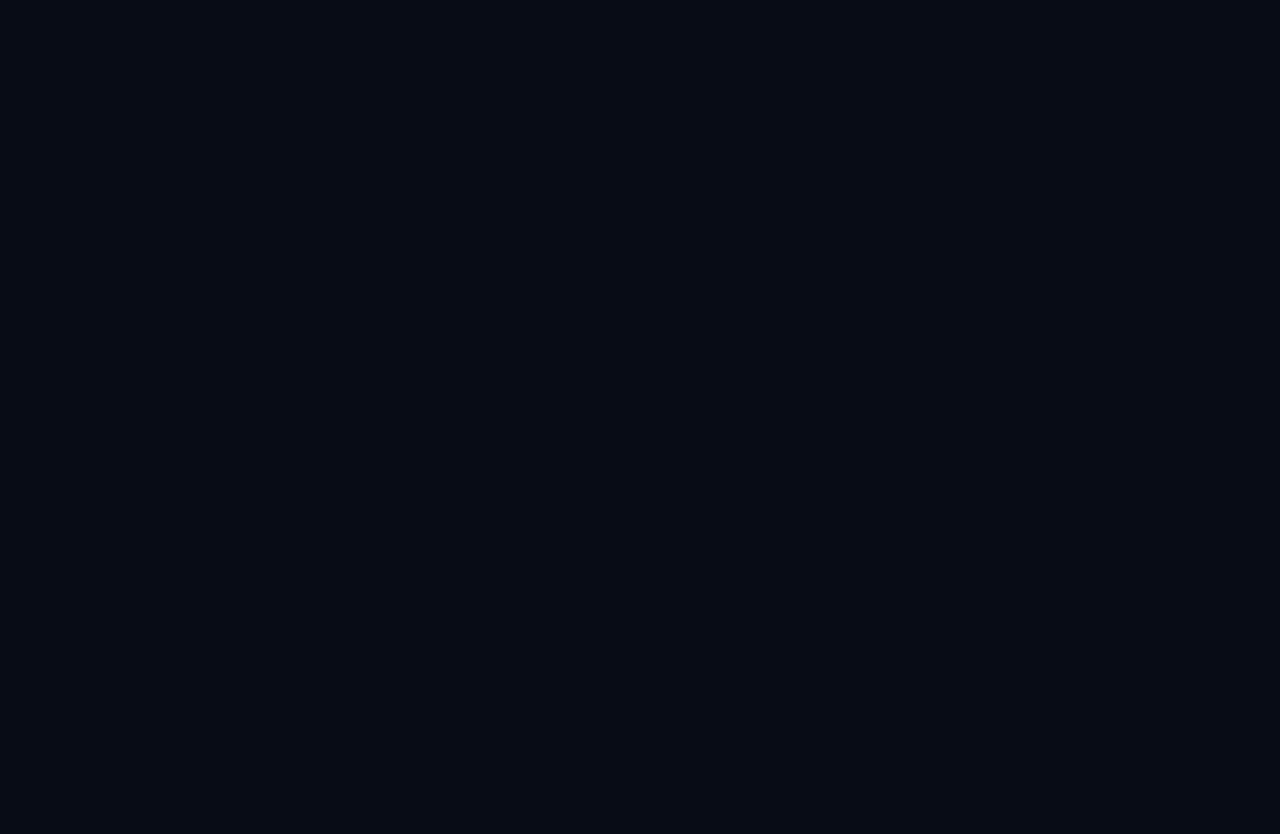
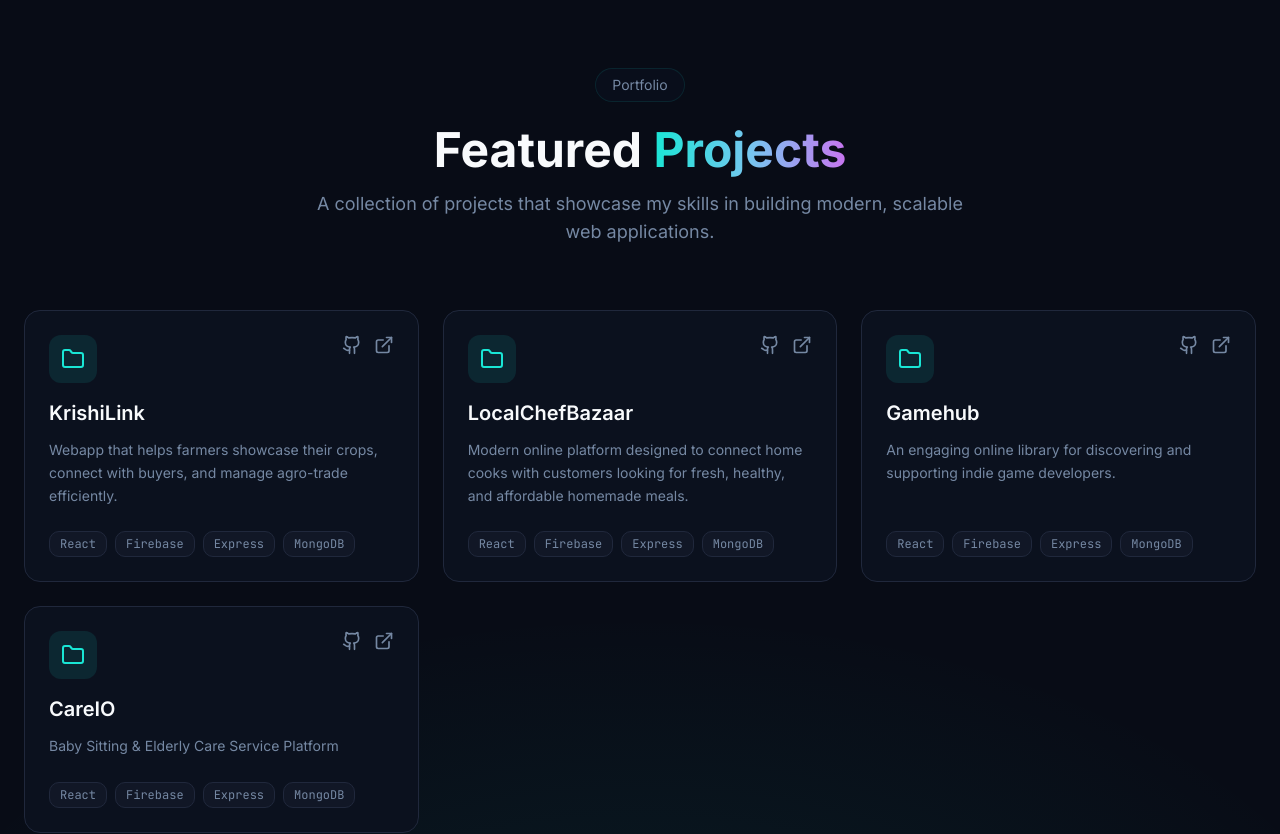
Before and after one commit to utshomh/portfolio, a React (Vite) app: page / in a window 1280 px wide. Shown: the part 860-1694 px from the top of the page. Before the commit the page ends 800 px from the top, so only its background shows below. Built offline with nearby package versions, Linux system fonts and the light colour scheme.

Commit message:
added projects section

```diff
--- a/src/App.tsx
+++ b/src/App.tsx
@@ -1,5 +1,6 @@
 import Header from "./components/Header";
 import Hero from "./components/Hero";
+import Projects from "./components/Projects";
 
 const App = () => {
   return (
@@ -7,6 +8,7 @@ const App = () => {
       <Header />
       <main>
         <Hero />
+        <Projects />
       </main>
     </div>
   );
--- /dev/null
+++ b/src/components/Projects.tsx
@@ -0,0 +1,190 @@
+import { ExternalLink, Github, Folder } from "lucide-react";
+import { motion } from "framer-motion";
+
+const Projects = () => {
+  const projects = [
+    {
+      title: "KrishiLink",
+      description:
+        "Webapp that helps farmers showcase their crops, connect with buyers, and manage agro-trade efficiently.",
+      tech: ["React", "Firebase", "Express", "MongoDB"],
+      github: "https://github.com/utshomh/krishilink-client",
+      live: "https://krishilink.web.app",
+    },
+    {
+      title: "LocalChefBazaar",
+      description:
+        "Modern online platform designed to connect home cooks with customers looking for fresh, healthy, and affordable homemade meals.",
+      tech: ["React", "Firebase", "Express", "MongoDB"],
+      github: "https://github.com/utshomh/LocalChefBazaarClient",
+      live: "localchefbazaarclient.onrender.com/",
+    },
+    {
+      title: "Gamehub",
+      description:
+        "An engaging online library for discovering and supporting indie game developers.",
+      tech: ["React", "Firebase", "Express", "MongoDB"],
+      github: "https://github.com/utshomh/gamehub",
+      live: "https://gamehub-by-utsho.web.app/",
+    },
+    {
+      title: "CareIO",
+      description: "Baby Sitting & Elderly Care Service Platform",
+      tech: ["React", "Firebase", "Express", "MongoDB"],
+      github: "https://github.com/utshomh/care-io",
+      live: "https://care-io.vercel.app/",
+    },
+  ];
+
+  const containerVariants = {
+    hidden: { opacity: 0 },
+    visible: {
+      opacity: 1,
+      transition: { staggerChildren: 0.1 },
+    },
+  };
+
+  const cardVariants = {
+    hidden: { opacity: 0, y: 50 },
+    visible: {
+      opacity: 1,
+      y: 0,
+      transition: { duration: 0.6, ease: [0.25, 0.46, 0.45, 0.94] as const },
+    },
+  };
+
+  return (
+    <section id="projects" className="relative py-24 lg:py-32 overflow-hidden">
+      {/* Background Effects */}
+      <div className="absolute inset-0 bg-[radial-gradient(ellipse_60%_40%_at_50%_100%,hsl(var(--primary)/0.08),transparent)]" />
+
+      <div className="container mx-auto px-6 relative z-10">
+        {/* Section Header */}
+        <motion.div
+          initial={{ opacity: 0, y: 30 }}
+          whileInView={{ opacity: 1, y: 0 }}
+          viewport={{ once: true, margin: "-100px" }}
+          transition={{ duration: 0.6 }}
+          className="text-center mb-16"
+        >
+          <motion.span
+            initial={{ opacity: 0, scale: 0.8 }}
+            whileInView={{ opacity: 1, scale: 1 }}
+            viewport={{ once: true }}
+            transition={{ delay: 0.1 }}
+            className="inline-block px-4 py-1.5 rounded-full glass border border-primary/20 text-sm text-muted-foreground mb-6"
+          >
+            Portfolio
+          </motion.span>
+          <h2 className="text-3xl sm:text-4xl md:text-5xl font-bold mb-4">
+            Featured <span className="gradient-text">Projects</span>
+          </h2>
+          <p className="text-muted-foreground text-lg max-w-2xl mx-auto">
+            A collection of projects that showcase my skills in building modern,
+            scalable web applications.
+          </p>
+        </motion.div>
+
+        {/* Featured Projects Grid */}
+        <motion.div
+          variants={containerVariants}
+          initial="hidden"
+          whileInView="visible"
+          viewport={{ once: true, margin: "-50px" }}
+          className="grid md:grid-cols-2 lg:grid-cols-3 gap-6 mb-12"
+        >
+          {projects.map((project) => (
+            <motion.article
+              key={project.title}
+              variants={cardVariants}
+              whileHover={{ y: -8, transition: { duration: 0.3 } }}
+              className="group relative bg-card rounded-2xl border border-border overflow-hidden hover:border-primary/30 transition-colors duration-300"
+            >
+              {/* Card Glow Effect */}
+              <div className="absolute inset-0 bg-gradient-to-br from-primary/5 via-transparent to-transparent opacity-0 group-hover:opacity-100 transition-opacity duration-500" />
+
+              <div className="relative p-6 flex flex-col h-full">
+                {/* Header */}
+                <div className="flex items-start justify-between mb-4">
+                  <motion.div
+                    whileHover={{ rotate: -10, scale: 1.1 }}
+                    className="w-12 h-12 rounded-xl bg-primary/10 flex items-center justify-center"
+                  >
+                    <Folder className="w-6 h-6 text-primary" />
+                  </motion.div>
+                  <div className="flex gap-3">
+                    <motion.a
+                      whileHover={{ scale: 1.15, y: -2 }}
+                      whileTap={{ scale: 0.95 }}
+                      href={project.github}
+                      target="_blank"
+                      rel="noopener noreferrer"
+                      className="text-muted-foreground hover:text-foreground transition-colors"
+                      aria-label="View source code"
+                    >
+                      <Github className="w-5 h-5" />
+                    </motion.a>
+                    <motion.a
+                      whileHover={{ scale: 1.15, y: -2 }}
+                      whileTap={{ scale: 0.95 }}
+                      href={project.live}
+                      target="_blank"
+                      rel="noopener noreferrer"
+                      className="text-muted-foreground hover:text-foreground transition-colors"
+                      aria-label="View live project"
+                    >
+                      <ExternalLink className="w-5 h-5" />
+                    </motion.a>
+                  </div>
+                </div>
+
+                {/* Content */}
+                <h3 className="text-xl font-semibold text-foreground mb-3 group-hover:text-primary transition-colors">
+                  {project.title}
+                </h3>
+                <p className="text-muted-foreground text-sm leading-relaxed mb-6 flex-grow">
+                  {project.description}
+                </p>
+
+                {/* Tech Stack */}
+                <div className="flex flex-wrap gap-2 mt-auto">
+                  {project.tech.map((tech) => (
+                    <span
+                      key={tech}
+                      className="px-2.5 py-1 text-xs font-mono bg-secondary/50 text-muted-foreground rounded-md border border-border"
+                    >
+                      {tech}
+                    </span>
+                  ))}
+                </div>
+              </div>
+            </motion.article>
+          ))}
+        </motion.div>
+
+        {/* View All Button */}
+        <motion.div
+          initial={{ opacity: 0, y: 20 }}
+          whileInView={{ opacity: 1, y: 0 }}
+          viewport={{ once: true }}
+          transition={{ delay: 0.3 }}
+          className="text-center mt-12"
+        >
+          <motion.a
+            whileHover={{ scale: 1.05 }}
+            whileTap={{ scale: 0.98 }}
+            href="https://github.com/utshomh"
+            target="_blank"
+            rel="noopener noreferrer"
+            className="inline-flex items-center gap-2 px-6 py-3 bg-secondary/50 text-foreground rounded-xl font-medium border border-border hover:bg-secondary hover:border-primary/30 transition-all"
+          >
+            <Github className="w-5 h-5" />
+            View All on GitHub
+          </motion.a>
+        </motion.div>
+      </div>
+    </section>
+  );
+};
+
+export default Projects;
```
